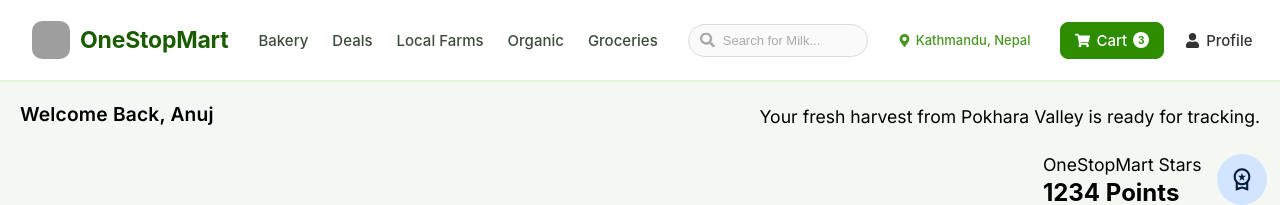
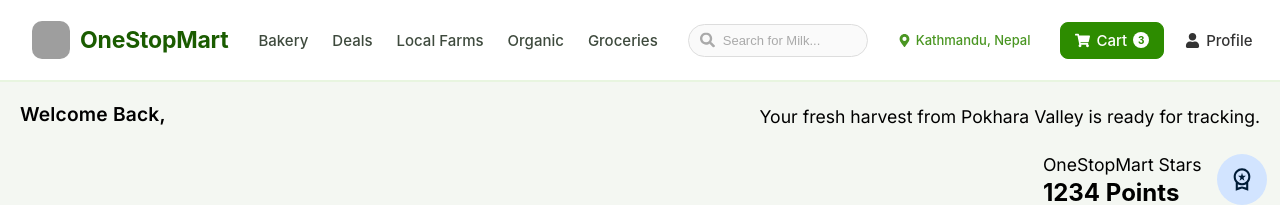
Before and after one commit to frosty-alt/OneStopMart, a React (Vite) app: page /home in a window 1280 px wide. Shown: the top 205 px of the page. Built offline with nearby package versions, Linux system fonts and the light colour scheme; grey boxes are pictures that could not be loaded.

Commit message:
minor changes

```diff
--- a/src/Auth/Auth.routes.jsx
+++ b/src/Auth/Auth.routes.jsx
@@ -12,7 +12,7 @@ import { createBrowserRouter, RouterProvider } from "react-router-dom";
       element: <Home />
     },
     {
-      path: "/login",
+      path: "/",
       element: <Login />
     },
     {
--- a/src/Auth/login.jsx
+++ b/src/Auth/login.jsx
@@ -19,15 +19,18 @@ const Login = () => {
         try {
             setLoading(true)
             setError('')
-
+            const token = localStorage.getItemem('token')
             const response = await fetch('https://onestopmartbackend-eqe8hea0azegacdq.southeastasia-01.azurewebsites.net/auth/send-otp', {
                 method: 'POST',
                 headers: {
-                    'Content-Type': 'application/json'
+                    'Content-Type': 'application/json',
+                    'Authorization': `Bearer ${token}`
                 },
                 body: JSON.stringify({
                     phone: `+977${phone}`
+
                 })
+
             })
 
             const data = await response.json()
--- a/src/Auth/userlogin.jsx
+++ b/src/Auth/userlogin.jsx
@@ -23,8 +23,8 @@ const userlogin = () => {
    try {
     const token = localStorage.getItem('token');
     console.log('All localStorage:', {...localStorage});
-        console.log('All sessionStorage:', {...sessionStorage});
-    if (!token) {
+    console.log('All sessionStorage:', {...sessionStorage});
+       if (!token) {
       throw new Error('User is not authenticated');
     }
   const response = await fetch(
@@ -33,6 +33,7 @@ const userlogin = () => {
       method: 'POST',
       headers: {
         'Content-Type': 'application/json',
+        'Authorization': `Bearer ${token}`
       },
       body: JSON.stringify({ name }),
     }
--- a/src/Home/Hero-section/IntroContainer.jsx
+++ b/src/Home/Hero-section/IntroContainer.jsx
@@ -5,7 +5,7 @@ const IntroContainer = (props) => {
   return (
     <div className="IntroContainer">
         <div className="greeting">
-        <h3>Welcome Back, Anuj </h3>
+        <h3>Welcome Back, {props.name} </h3>
         <p>Your fresh harvest from Pokhara Valley is ready for tracking.</p>
         </div>
         <div className="OSMStars">
```
